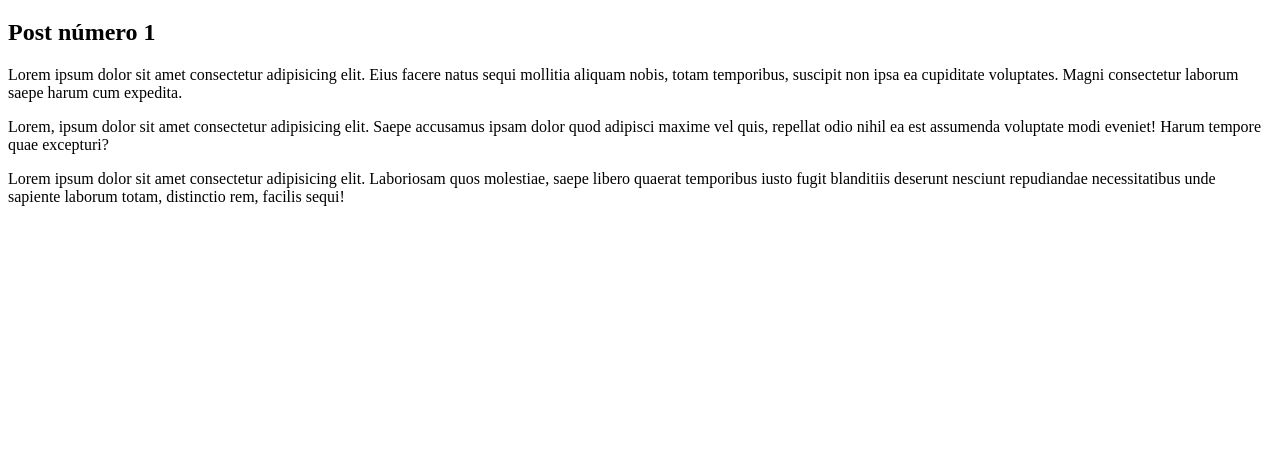
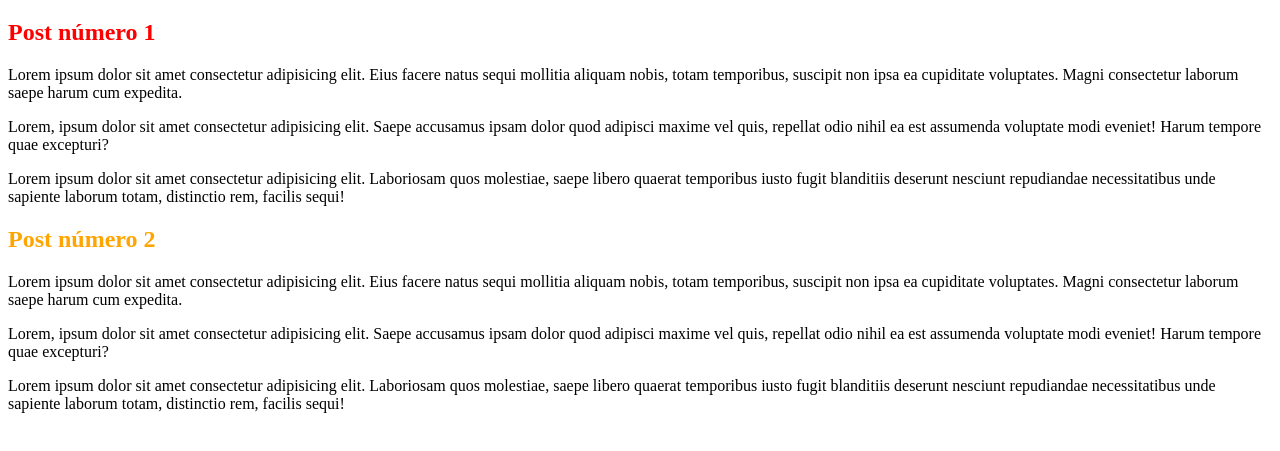
Before and after one commit to vanessatomz/aulagithub, a plain HTML site: page blog.html in a window 1280 px wide. Shown: the part 61-512 px from the top of the page. Drawn offline with Linux system fonts and the light colour scheme.

Commit message:
Link para o blog na pagina index e outro post no blog

```diff
--- a/blog.html
+++ b/blog.html
@@ -8,9 +8,15 @@
 </head>
 <body>
     <h1>Página de Blog</h1>
-    <h2>Post número 1</h2>
+    <h2 style="color: red;">Post número 1</h2>
     <p>Lorem ipsum dolor sit amet consectetur adipisicing elit. Eius facere natus sequi mollitia aliquam nobis, totam temporibus, suscipit non ipsa ea cupiditate voluptates. Magni consectetur laborum saepe harum cum expedita.</p>
     <p>Lorem, ipsum dolor sit amet consectetur adipisicing elit. Saepe accusamus ipsam dolor quod adipisci maxime vel quis, repellat odio nihil ea est assumenda voluptate modi eveniet! Harum tempore quae excepturi?</p>
     <p>Lorem ipsum dolor sit amet consectetur adipisicing elit. Laboriosam quos molestiae, saepe libero quaerat temporibus iusto fugit blanditiis deserunt nesciunt repudiandae necessitatibus unde sapiente laborum totam, distinctio rem, facilis sequi!</p>
+
+    <h2 style="color: orange;">Post número 2</h2>
+    <p>Lorem ipsum dolor sit amet consectetur adipisicing elit. Eius facere natus sequi mollitia aliquam nobis, totam temporibus, suscipit non ipsa ea cupiditate voluptates. Magni consectetur laborum saepe harum cum expedita.</p>
+    <p>Lorem, ipsum dolor sit amet consectetur adipisicing elit. Saepe accusamus ipsam dolor quod adipisci maxime vel quis, repellat odio nihil ea est assumenda voluptate modi eveniet! Harum tempore quae excepturi?</p>
+    <p>Lorem ipsum dolor sit amet consectetur adipisicing elit. Laboriosam quos molestiae, saepe libero quaerat temporibus iusto fugit blanditiis deserunt nesciunt repudiandae necessitatibus unde sapiente laborum totam, distinctio rem, facilis sequi!</p>
+
 </body>
 </html>
```
Also changed, not shown: index.html (+2 -0 lines).
